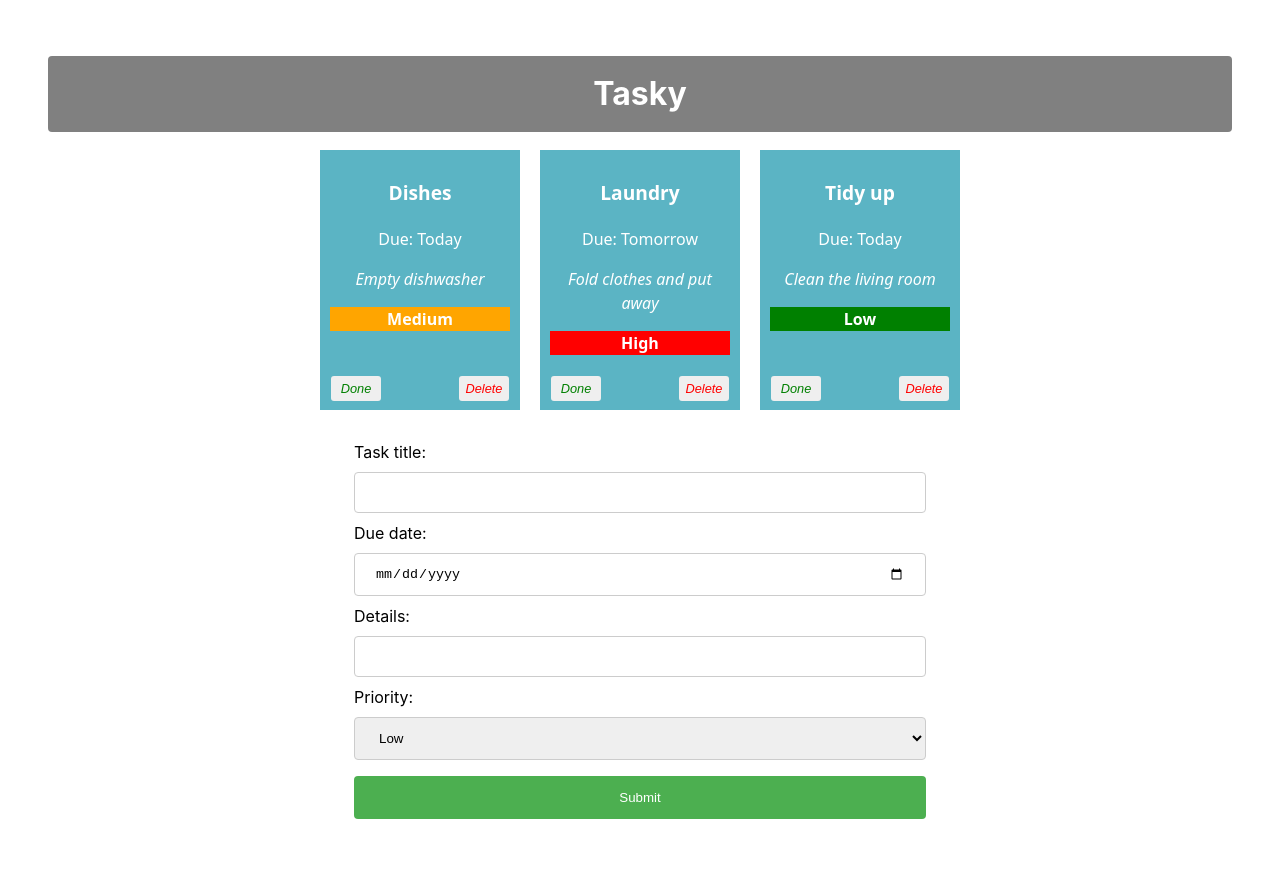
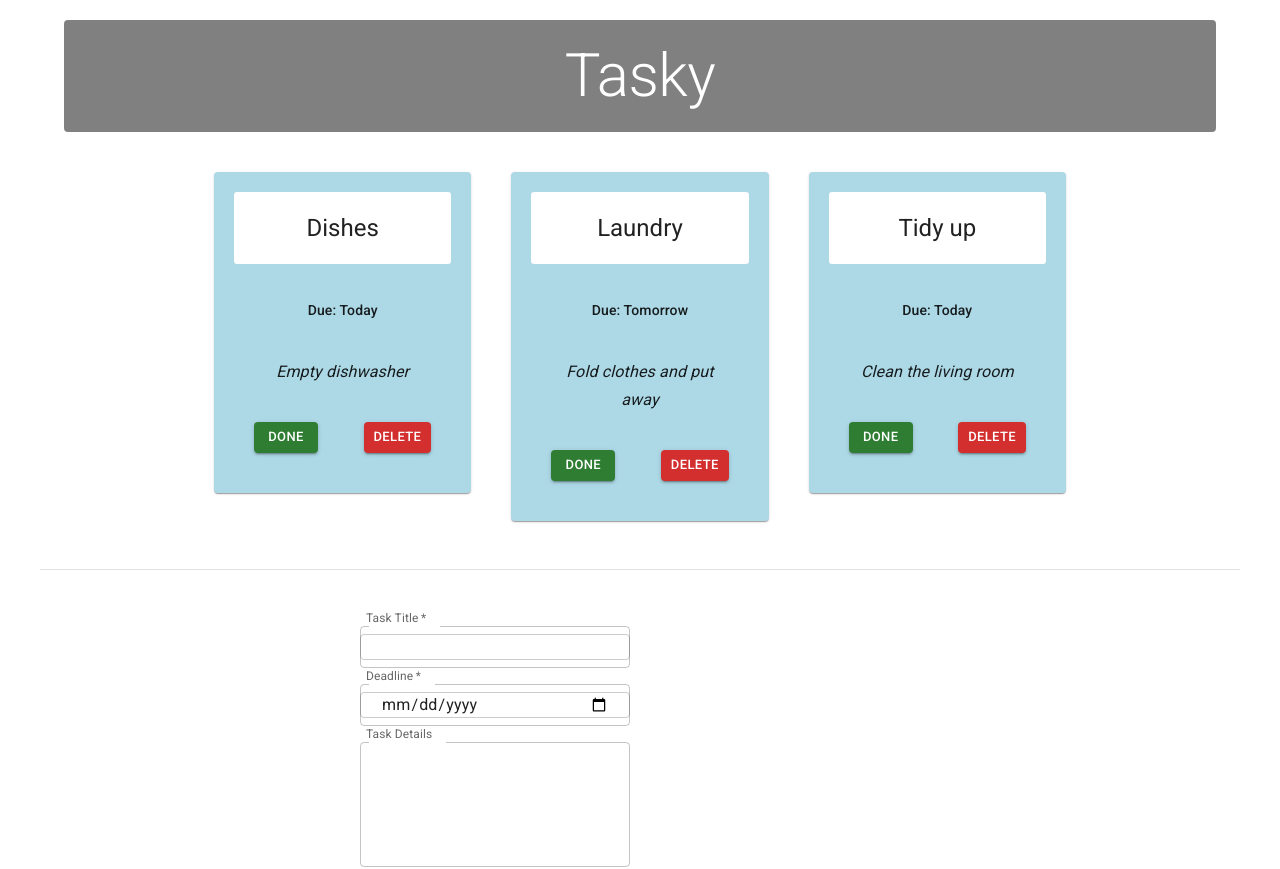
Before and after one commit to Mark-2000/react-basics-labs, a React (Vite) app in the folder tasky/: page / in a window 1280 px wide. Shown: the top 869 px of the page. Built offline with nearby package versions, Linux system fonts and the light colour scheme.

Commit message:
Tasky Lab 3 done

```diff
--- a/tasky/index.html
+++ b/tasky/index.html
@@ -6,6 +6,12 @@
     <meta name="viewport" content="width=device-width, initial-scale=1.0" />
     <title>tasky</title>
   </head>
+    <link rel="preconnect" href="https://fonts.googleapis.com" />
+    <link rel="preconnect" href="https://fonts.gstatic.com" crossorigin />
+    <link
+    rel="stylesheet"
+    href="https://fonts.googleapis.com/css2?family=Roboto:wght@300;400;500;700&display=swap"
+    />
   <body>
     <div id="root"></div>
     <script type="module" src="/src/main.jsx"></script>
--- a/tasky/package.json
+++ b/tasky/package.json
@@ -10,6 +10,10 @@
     "preview": "vite preview"
   },
   "dependencies": {
+    "@emotion/react": "^11.14.0",
+    "@emotion/styled": "^11.14.1",
+    "@mui/icons-material": "^9.4.0",
+    "@mui/material": "^9.4.0",
     "react": "^19.2.8",
     "react-dom": "^19.2.8",
     "uuid": "^14.0.2"
--- a/tasky/src/App.css
+++ b/tasky/src/App.css
@@ -4,75 +4,9 @@
   font-weight: 400;
 }
 
-h1 {
-  text-align: center;
-  background-color: grey;
-  color: white;
-  padding: 14px 20px;
-  margin: 8px 0;
-  border: none;
-  border-radius: 4px;
-}
-
-div {
-  padding: 20px;
-}
-
-.container{
-  text-align: center;
-}
-
-.card {
-  display: inline-block;
-  vertical-align: top;
-  font-family: system-ui;
-  background: #5bb4c4;
-  color: white;
-  text-align: center;
-  width: 180px;
-  height: 240px;
-  margin: 10px;
-  padding: 10px;
-  position: relative;
-}
-
-.title {
-  font-weight: bold;
-  font-size: 1.2em;
-}
-
-.description {
-  font-size: 1.0em;
-  font-style: italic;
-}
-
 .priority {
   font-size: 1.0em;
   font-weight: bold;
-}
-
-button {
-  border: none;
-  border-radius: 3px;
-  font-style: italic;
-  font-size: 0.8em;
-  margin: 4px 6px;
-  width: 50px;
-  height: 25px;
-}
-
-.doneButton {
-  position: absolute;
-  bottom: 5px;
-  left: 5px;
-  color: green;
-}
-
-.deleteButton {
-  position: absolute;
-  bottom: 5px;
-  right: 5px;
-  color: red;
 }
 
 input[type=text], input[type=date], select {
--- a/tasky/src/App.jsx
+++ b/tasky/src/App.jsx
@@ -3,7 +3,9 @@
 import { useState } from 'react';
 import AddTaskForm from './components/Form';
 import { v4 as uuidv4 } from 'uuid';
-
+import Typography from '@mui/material/Typography';
+import Container from '@mui/material/Container';
+import Grid from '@mui/material/Grid';
 
 function App() {
 
@@ -74,20 +76,71 @@
 
     return (
       <div className="container">
-        <h1>Tasky</h1>
+              {/* App Header */}
+      <Container component="main">
+        <Typography
+          component="h1"
+          variant="h2"
+          align="center"
+          gutterBottom
+          sx={{
+            backgroundColor: 'gray',
+            textAlign: 'center',
+            color: 'white',
+            padding: '20px',
+            margin: '20px 0 40px 0',
+            borderRadius: '4px'
+          }}
+        >
+          Tasky
+        </Typography>
+      </Container>
+      {/* End App Header */}
+
+      {/* Task Card Grid */}
+      <Container maxWidth="md" component="main">
+      <Grid
+        container
+        spacing={5}
+        sx={{
+        justifyContent: "center"
+        }}
+      >
       {taskState.tasks.map((task, index) => (
       <Task
         title={task.title}
         description={task.description}
         deadline={task.deadline}
-            priority={task.priority}
+        done={task.done}
         key={task.id}
-            done={task.done}
         markDone={() => doneHandler(index)}
-            deleteTask = {() => deleteHandler(index)}
+        deleteTask={() => deleteHandler(index)}
       />
       ))}
-        <AddTaskForm submit={formSubmitHandler} change={formChangeHandler} />
+      </Grid>
+      </Container>
+      {/* End Task Card Grid */}
+
+      {/* Footer - Add Task Form */}
+      <Container
+        component="footer"
+        sx={{
+          borderTop: (theme) => `1px solid ${theme.palette.divider}`,
+          my: 6,
+          py: 6,
+      }}
+      >
+      <Grid container sx={{
+        justifyContent: "center"
+      }}>
+        <AddTaskForm
+          submit={formSubmitHandler}
+          change={formChangeHandler}
+        />
+      </Grid>
+      </Container>
+      {/* End Footer */}
+
       </div>
     );
 
--- a/tasky/src/components/Form.jsx
+++ b/tasky/src/components/Form.jsx
@@ -1,37 +1,65 @@
+import Box from '@mui/material/Box';
+import TextField from '@mui/material/TextField';
+import Button from '@mui/material/Button';
+
 const AddTaskForm = (props) => {
 
   return (
-    <div>
-        <form onSubmit={props.submit}>
+    <Box
+    component="form"
+    sx={{
+        '& .MuiOutlinedInput-root': { m: 1, width: '30ch' },
+    }}
+    onSubmit={props.submit}
+    >
+        <div>
+        <TextField
+            required
+            id="outlined-required"
+            name="title"
+            label="Task Title"
+            slotProps={{ inputLabel: { shrink: true } }}
+            onChange={(event) => props.change(event)}
+        />
+        </div>
+        <div>
+        <TextField
+            required
+            name="deadline"
+            label="Deadline"
+            slotProps={{ inputLabel: { shrink: true } }}
+            type="date"
+            onChange={(event) => props.change(event)}
+        />
+        </div>
+        <div>
+        <TextField
+            name="description"
+            id="outlined-multiline-static"
+            label="Task Details"
+            slotProps={{ inputLabel: { shrink: true } }}
+            multiline
+            rows={4}
+            onChange={(event) => props.change(event)}
+        />
+        </div>
+        <div>
+        <Button
+            type="submit"
+            variant="contained"
+            color="primary"
+            sx={{
+            m: 1,
+            p: 1,
+            width: '95%'
+            }}
+        >
+            Add Task
+        </Button>
+        </div>
 
-        <label>
-            Task title:
-            <input type="text" name="title" required onChange={(event) => props.change(event)}
-/>
-        </label>
-        <br />
-        <label>
-            Due date:
-            <input type="date" name="deadline" required onChange={(event) => props.change(event)}
-/>
-        </label>
-        <br />
-        <label>
-            Details:
-            <input type="text" name="description" onChange={(event) => props.change(event)}
-/>
-        </label>
-        <label>
-            Priority:
-            <select name="priority" onChange={(event) => props.change(event)}>
-                <option value="Low">Low</option>
-                <option value="Medium">Medium</option>
-                <option value="High">High</option>
-            </select>
-        </label>
-        <input type="submit" value="Submit" />
-        </form>
-    </div>
+    </Box>
+
   )
 };
 
--- a/tasky/src/components/Task.jsx
+++ b/tasky/src/components/Task.jsx
@@ -1,17 +1,91 @@
+import Box from '@mui/material/Box';
+import Button from '@mui/material/Button';
+import Card from '@mui/material/Card';
+import CardActions from '@mui/material/CardActions';
+import CardContent from '@mui/material/CardContent';
+import CardHeader from '@mui/material/CardHeader';
+import Grid from '@mui/material/Grid';
+import Typography from '@mui/material/Typography';
+
 const Task = (props) => {
 
     return (
-      <div className="card" style={{backgroundColor: props.done ? 'lightgrey' : '#5bb4c4'}}>
-        <p className="title">{props.title}</p>
-        <p>Due: {props.deadline}</p>
-        <p className="description">{props.description}</p>
-        <p className="priority" style={{backgroundColor: props.priority === "High" ? "red" : props.priority === "Medium" ? "orange" : "green", color: "white"}}>
-          {props.priority}
-        </p>
-        <p>{props.children}</p>
-        <button onClick={props.markDone} className="doneButton">Done</button>
-        <button className='deleteButton' onClick={props.deleteTask}>Delete</button>
-      </div>
+      <Grid
+        key={props.id}
+        size={{ xs: 12, md: 4 }}
+      >
+        <Card
+          sx={{
+            backgroundColor: props.done ? 'lightgrey' : 'lightblue',
+            padding: '20px'
+          }}
+        >
+          <CardHeader
+            title={props.title}
+            sx={{
+              backgroundColor: 'white',
+              borderRadius: '3px',
+              padding: '20px',
+              textAlign: 'center'
+            }}
+          />
+
+          <CardContent>
+            <Box
+              sx={{
+                display: 'flex',
+                justifyContent: 'center',
+                alignItems: 'baseline',
+                mb: 2,
+                padding: '20px'
+              }}
+            >
+              <Typography
+                component="p"
+                variant="subtitle2"
+                color="text.primary"
+              >
+                Due: {props.deadline}
+              </Typography>
+            </Box>
+
+            <Typography
+              component="p"
+              variant="subtitle1"
+              align="center"
+              sx={{ fontStyle: 'italic' }}
+            >
+              {props.description}
+            </Typography>
+          </CardContent>
+
+          <CardActions
+            sx={{
+              justifyContent: 'space-between',
+              padding: '20px'
+            }}
+          >
+            <Button
+              variant="contained"
+              size="small"
+              color="success"
+              onClick={props.markDone}
+            >
+              Done
+            </Button>
+
+            <Button
+              variant="contained"
+              size="small"
+              color="error"
+              onClick={props.deleteTask}
+            >
+              Delete
+            </Button>
+          </CardActions>
+        </Card>
+      </Grid>
+
     )
 }
 
```
Also changed, not shown: 1 other file (tests, documents, lock files or other folders). Lines whose indentation alone changed are shown as unchanged.
